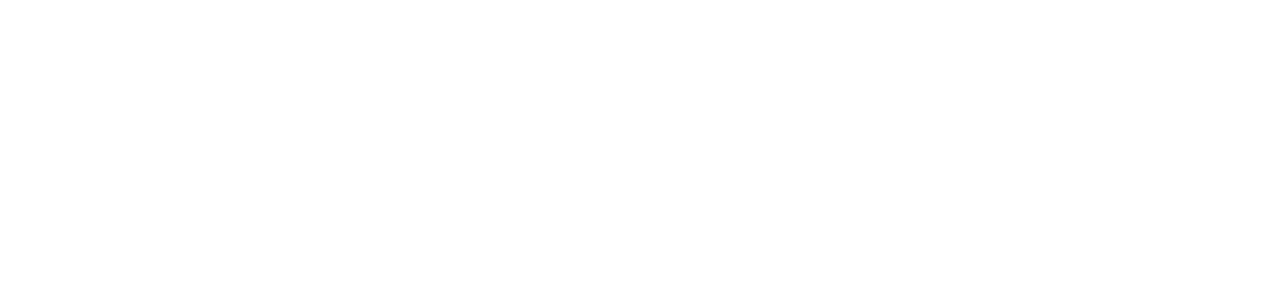
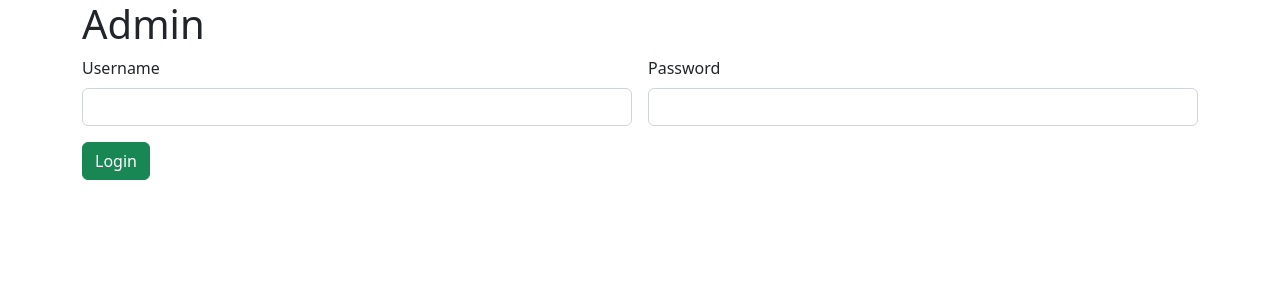
Before and after one commit to Amirthamlalas/nestDigital_frontend, an Angular app: page / in a window 1280 px wide. Shown: the top 300 px of the page. Built offline with nearby package versions, Linux system fonts and the light colour scheme.

Commit message:
made changes to admin

```diff
--- a/src/app/admin/admin.component.html
+++ b/src/app/admin/admin.component.html
@@ -1 +1,24 @@
-<p>admin works!</p>
+
+
+
+<div class="container">
+    <div class="row">
+        <h1>Admin</h1>
+        <div class="col col-12 col-sm-12 col-md-12 col-lg-12 col-xl-12 col-xxl-12">
+            <div class="row g-3">
+                <div class="col col-12 col-sm-12 col-md-12 col-lg-6 col-xl-6 col-xxl-6">
+                    <label for="" class="form-label">Username</label>
+                    <input name="username" [(ngModel)]="username" type="text" class="form-control">
+                </div>
+                <div class="col col-12 col-sm-12 col-md-12 col-lg-6 col-xl-6 col-xxl-6">
+                    <label for="" class="form-label">Password</label>
+                    <input name="password" [(ngModel)]="password" type="password" class="form-control">
+                </div>
+                <div class="col col-12 col-sm-12 col-md-12 col-lg-12 col-xl-12 col-xxl-12">
+
+                    <button (click)="readValue()" class="btn btn-success">Login</button>
+                </div>
+            </div>
+        </div>
+    </div>
+</div>
--- a/src/app/admin/admin.component.ts
+++ b/src/app/admin/admin.component.ts
@@ -1,4 +1,5 @@
 import { Component } from '@angular/core';
+import { Router } from '@angular/router';
 
 @Component({
   selector: 'app-admin',
@@ -7,4 +8,21 @@
 })
 export class AdminComponent {
 
+  username=""
+password=""
+constructor(private route:Router){}
+readValue=()=>{
+  let data:any={
+    "username":this.username,"password":this.password
+  }
+  console.log(data)
+
+  if (this.username=="admin"&&this.password=="1234") {
+   this.route.navigate(['/security'])
+
+  } else {
+    alert("failed")
+  }
 }
+
+}
--- a/src/app/app.module.ts
+++ b/src/app/app.module.ts
@@ -4,7 +4,13 @@
 import { AppRoutingModule } from './app-routing.module';
 import { AppComponent } from './app.component';
 import { AdminComponent } from './admin/admin.component';
+import { FormsModule } from '@angular/forms';
+import { RouterModule, Routes } from '@angular/router';
 
+const myconst:Routes=[
+  {path:"",
+component:AdminComponent}
+]
 @NgModule({
   declarations: [
     AppComponent,
@@ -12,7 +18,9 @@
   ],
   imports: [
     BrowserModule,
-    AppRoutingModule
+    AppRoutingModule,
+    FormsModule,
+    RouterModule.forRoot(myconst)
   ],
   providers: [],
   bootstrap: [AppComponent]
```
